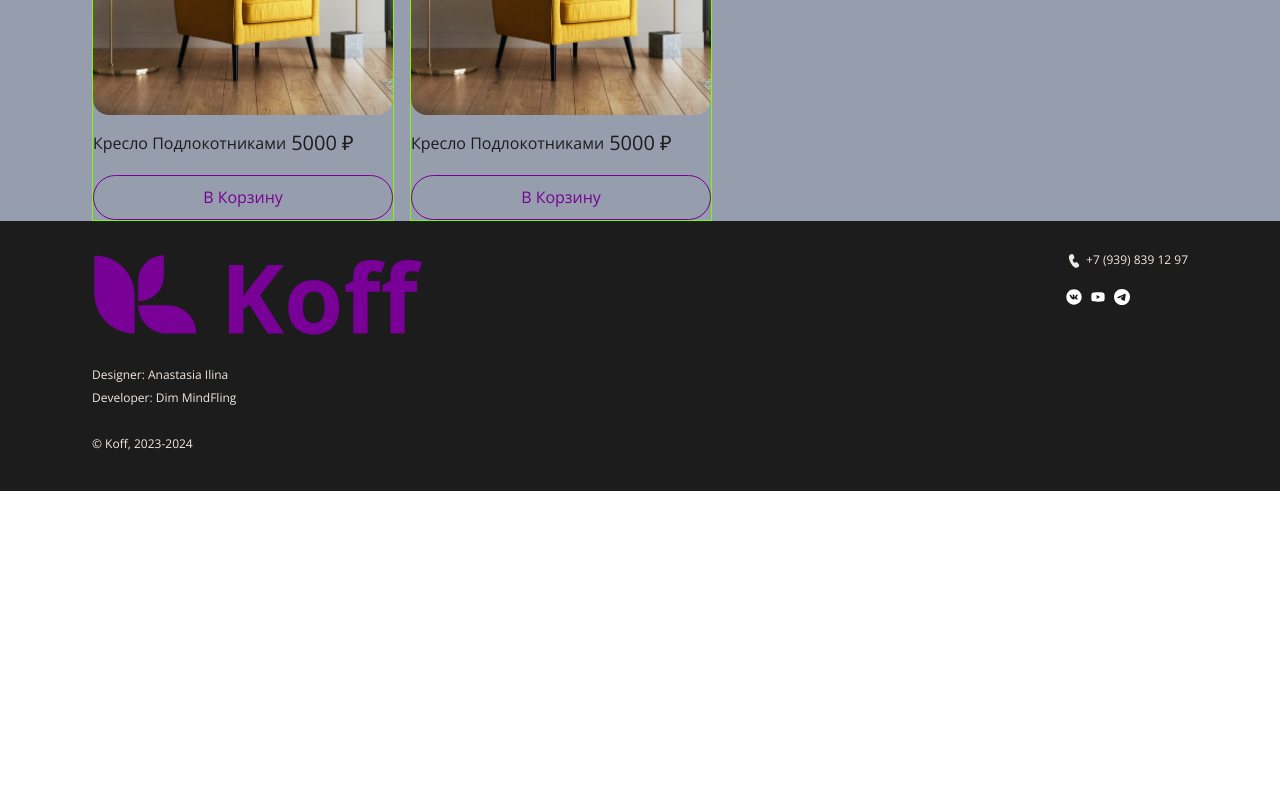
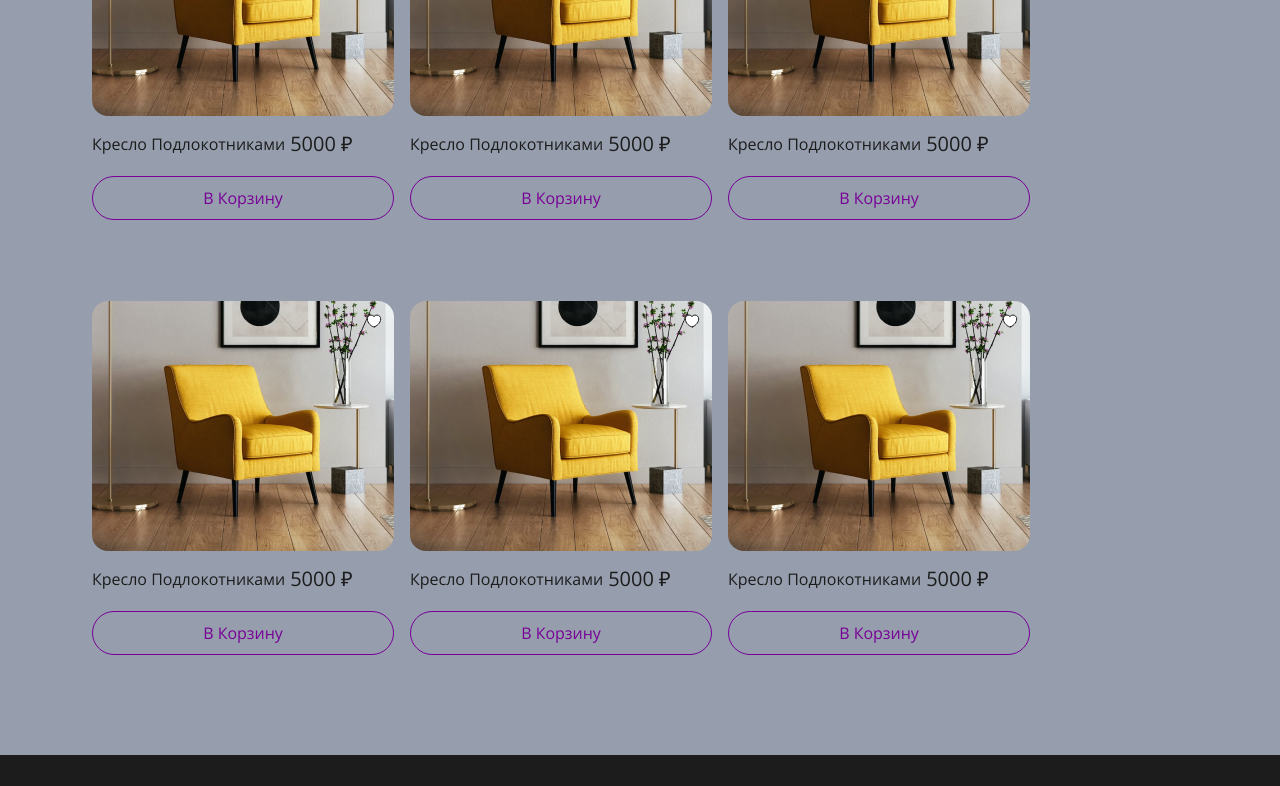
Before and after one commit to mindfling/ME_koff-vite_React_js_swc, a React (Vite) app: page / in a window 1280 px wide. Shown: the part 760-1546 px from the top of the page. Before the commit the page ends 1251 px from the top, so only its background shows below. Built offline with nearby package versions, Linux system fonts and the light colour scheme.

Commit message:
feat next Goods

```diff
--- a/src/views/Goods/Goods.jsx
+++ b/src/views/Goods/Goods.jsx
@@ -31,6 +31,22 @@ export const Goods = () => {
             <CardItem />
           </li>
 
+          <li className={s.item}>
+            <CardItem />
+          </li>
+
+          <li className={s.item}>
+            <CardItem />
+          </li>
+
+          <li className={s.item}>
+            <CardItem />
+          </li>
+
+          <li className={s.item}>
+            <CardItem />
+          </li>
+
         </ul>
       </Container>
     </div>
--- a/src/views/Goods/Goods.module.scss
+++ b/src/views/Goods/Goods.module.scss
@@ -1,5 +1,6 @@
 .goods {
   padding-top: 24px;
+  padding-bottom: 100px;
 
   @media (min-width: 580px) {
     padding-top: 32px;
@@ -9,6 +10,7 @@
     padding-top: 40px;
   }
 }
+
 .title {
   font-size: 24px;
   font-weight: 700;
@@ -47,5 +49,11 @@
 }
 
 .item {
-  border: 1px solid lawngreen;
+  // border: 1px solid lawngreen;
+  transition: transform 300ms ease;
+  transform: scale(1);
+
+  &:hover {
+    transform: scale(1.1);
+  }
 }
```
